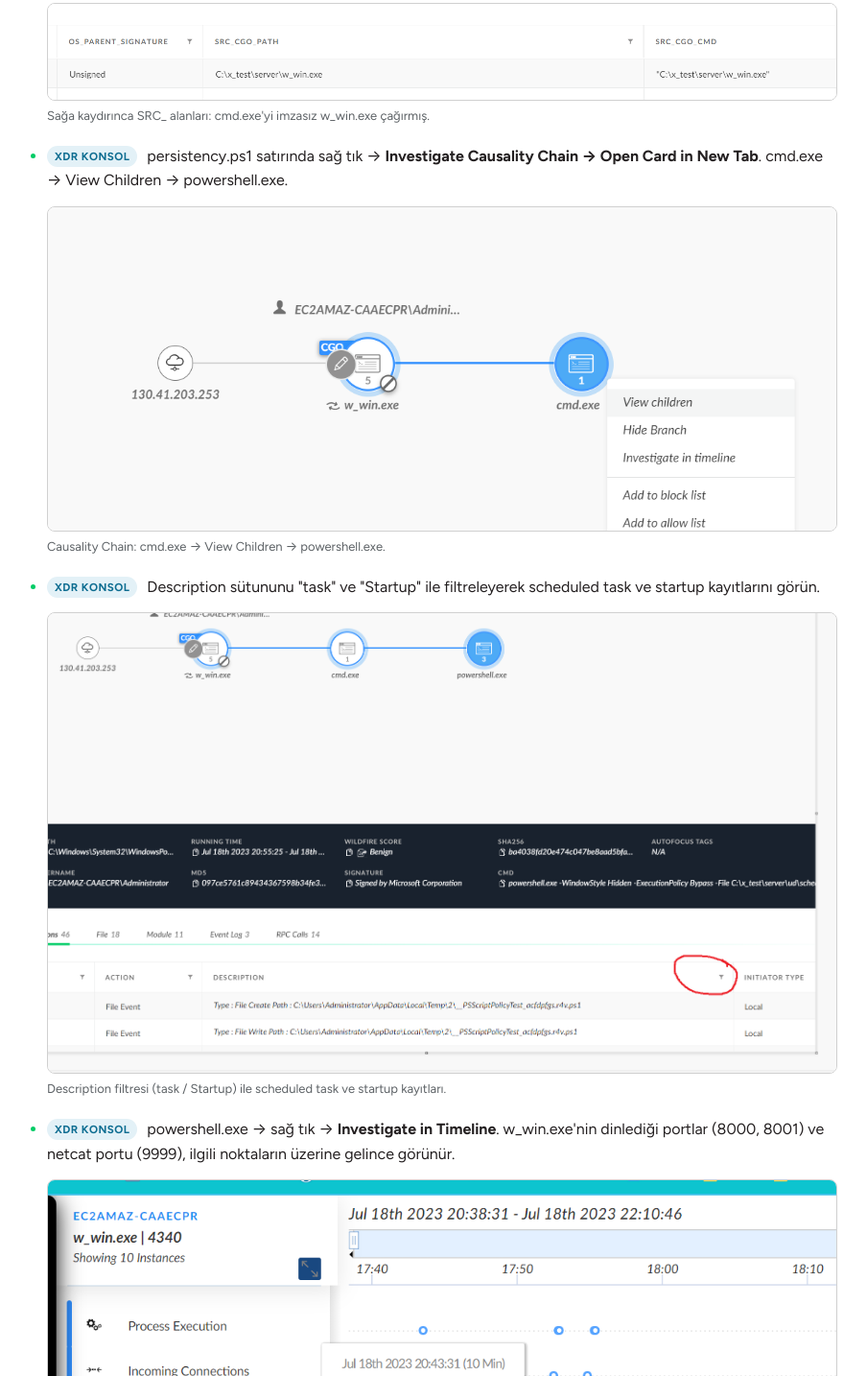
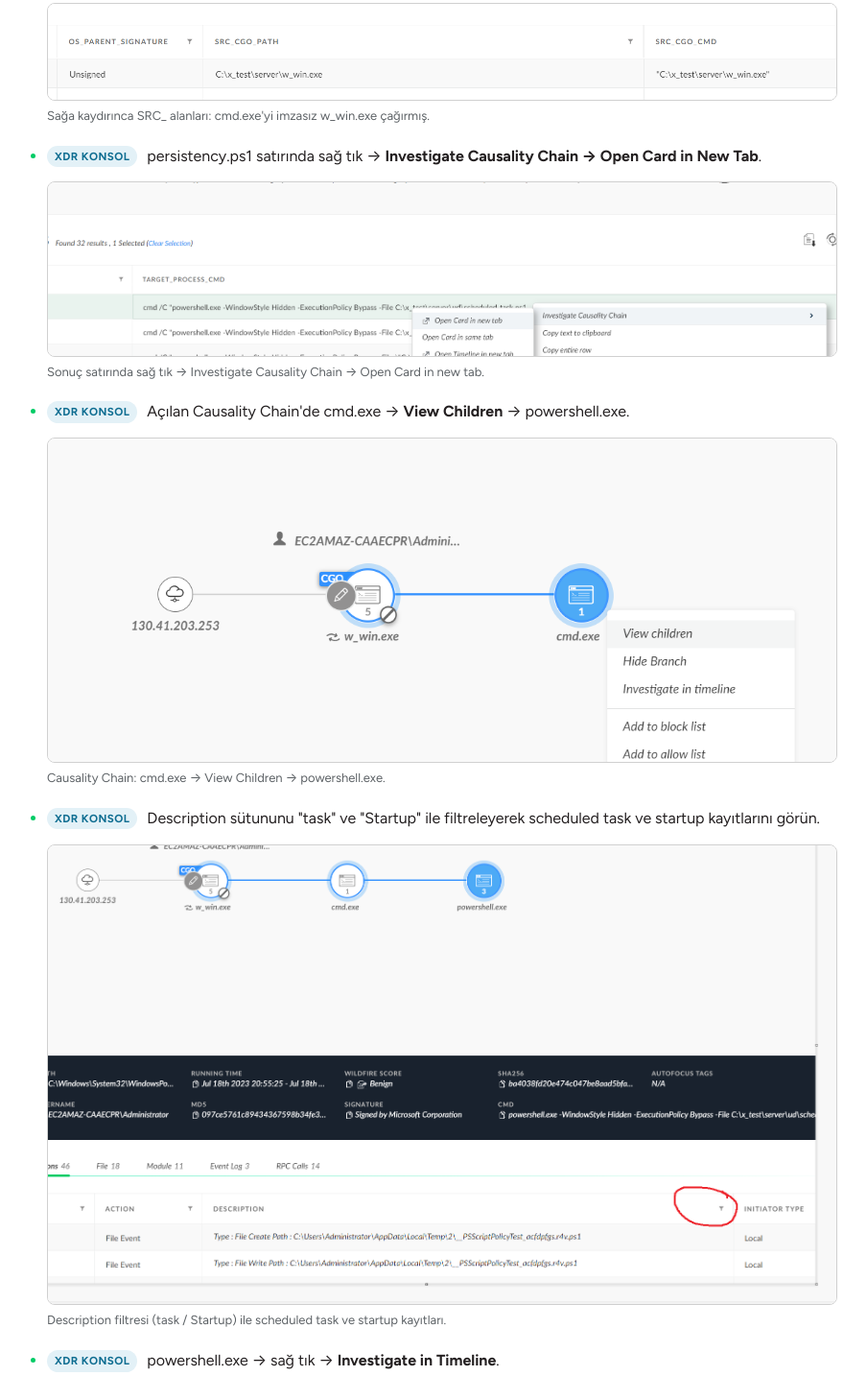
Before and after one commit to aysenursahin/EO-CORTEX-XDR-UTD-V1.3-TR, a plain HTML site: page site/index.html in a window 1280 px wide. Shown: the part 8258-9692 px from the top of the page at 96% size, without its empty margins (343-1247 px from the left). Drawn offline with Linux system fonts and the light colour scheme.

Commit message:
site: s3 ve s7'de guide'da olup atlanan ekranlari ekle
- s3: "Open Card in new tab" sag-tik menusu ve "Investigate in timeline"
  menusu eklendi; ilgili adimlar ayri bullet'lara bolundu (toplam 9 gorsel)
- s7: steganography ile uretilen JPEG (gizli hostname gorunur) eklendi
- Sadece guide sonundaki ChatGPT script-uretim ekranlari haric (lab adimi degil)

Co-Authored-By: Claude Opus 4.8 <noreply@anthropic.com>
Claude-Session: https://claude.ai/code/session_01V3GEZTumGQLaQ8h29fQUE3

```diff
--- a/site/index.html
+++ b/site/index.html
@@ -227,11 +227,15 @@ HOST = &lt;VICTIM hostname&gt;</code></pre><button class="copy" data-target="c3a
 <figure class="shot"><img loading="lazy" src="assets/s3-3-host-field.png" alt="HOST_NAME alanı"/><figcaption>HOST = kendi VICTIM makineniz.</figcaption></figure>
 <ul><li><span class="role role-xdr">XDR KONSOL</span> Sonuçlarda sağa kaydırıp <strong>SRC_</strong> alanlarına bakın: powershell'i cmd.exe'nin, cmd.exe'yi de imzasız <code>w_win.exe</code>'nin çağırdığını görürsünüz.</li></ul>
 <figure class="shot"><img loading="lazy" src="assets/s3-4-src-fields.png" alt="Sonuçlarda SRC_ ile başlayan alanlar"/><figcaption>Sağa kaydırınca SRC_ alanları: cmd.exe'yi imzasız w_win.exe çağırmış.</figcaption></figure>
-<ul><li><span class="role role-xdr">XDR KONSOL</span> persistency.ps1 satırında sağ tık → <strong>Investigate Causality Chain → Open Card in New Tab</strong>. cmd.exe → View Children → powershell.exe.</li></ul>
+<ul><li><span class="role role-xdr">XDR KONSOL</span> persistency.ps1 satırında sağ tık → <strong>Investigate Causality Chain → Open Card in New Tab</strong>.</li></ul>
+<figure class="shot"><img loading="lazy" src="assets/s3-5-causality-open.png" alt="Sağ tık menüsünde Investigate Causality Chain Open Card in new tab"/><figcaption>Sonuç satırında sağ tık → Investigate Causality Chain → Open Card in new tab.</figcaption></figure>
+<ul><li><span class="role role-xdr">XDR KONSOL</span> Açılan Causality Chain'de cmd.exe → <strong>View Children</strong> → powershell.exe.</li></ul>
 <figure class="shot"><img loading="lazy" src="assets/s3-5-causality-children.png" alt="Causality Chain View Children menüsü"/><figcaption>Causality Chain: cmd.exe → View Children → powershell.exe.</figcaption></figure>
 <ul><li><span class="role role-xdr">XDR KONSOL</span> Description sütununu "task" ve "Startup" ile filtreleyerek scheduled task ve startup kayıtlarını görün.</li></ul>
 <figure class="shot"><img loading="lazy" src="assets/s3-6-process-timeline.png" alt="Process detayları ve Description filtresi"/><figcaption>Description filtresi (task / Startup) ile scheduled task ve startup kayıtları.</figcaption></figure>
-<ul><li><span class="role role-xdr">XDR KONSOL</span> powershell.exe → sağ tık → <strong>Investigate in Timeline</strong>. w_win.exe'nin dinlediği portlar (8000, 8001) ve netcat portu (9999), ilgili noktaların üzerine gelince görünür.</li></ul>
+<ul><li><span class="role role-xdr">XDR KONSOL</span> powershell.exe → sağ tık → <strong>Investigate in Timeline</strong>.</li></ul>
+<figure class="shot"><img loading="lazy" src="assets/s3-7-timeline-menu.png" alt="powershell.exe sağ tık menüsünde Investigate in timeline"/><figcaption>powershell.exe → sağ tık → Investigate in timeline.</figcaption></figure>
+<ul><li><span class="role role-xdr">XDR KONSOL</span> Timeline'da w_win.exe'nin dinlediği portlar (8000, 8001) ve netcat portu (9999), ilgili noktaların üzerine gelince görünür.</li></ul>
 <figure class="shot"><img loading="lazy" src="assets/s3-7-timeline-ports.png" alt="Timeline görünümü portlar ve bağlantılar"/><figcaption>Timeline: w_win.exe portları (8000, 8001) ve netcat (9999).</figcaption></figure>
 <label class="done-toggle"><input data-done="s3" type="checkbox"/> Bu bölümü tamamladım</label></section>
 
@@ -292,6 +296,7 @@ HOST = &lt;VICTIM hostname&gt;</code></pre><button class="copy" data-target="c6a
 <ul><li><span class="role role-atk">ATTACKER</span> index.html → <strong>Steganography</strong>. Command alanına <code>hostname</code> yazıp Submit edin; oluşan dosya adını not alın. (İsterseniz <strong>Screenshot</strong> da deneyin.) Steganografi, veriyi masum görünümlü bir JPEG'in içine saklar.</li></ul>
 <figure class="shot"><img loading="lazy" src="assets/s7-1-steg-command.png" alt="Steganography Command hostname"/><figcaption>Steganography → Command = <code>hostname</code> → Submit.</figcaption></figure>
 <figure class="shot"><img loading="lazy" src="assets/s7-2-steg-result.png" alt="Steganography sonucu jpg dosyası"/><figcaption>Sonuç: veriyi içine saklayan <code>ud/...jpg</code> dosyası.</figcaption></figure>
+<figure class="shot"><img loading="lazy" src="assets/s7-2b-steg-jpeg.png" alt="Steganography ile üretilen JPEG, içinde gizli hostname"/><figcaption>Üretilen JPEG: <code>hostname</code> çıktısı (EC2AMAZ-…) görselin içine gizlenmiş.</figcaption></figure>
 <ul><li><span class="role role-xdr">XDR KONSOL</span> Incident Response → Query Builder → <strong>File</strong>. File Activity'de <strong>Create</strong> + <strong>Read</strong> seçin, Process NAME'e <code>w_win.exe</code> yazın:</li></ul>
 <div class="code"><pre id="c7a"><code>Process NAME = w_win.exe
 File Activity = Create + Read</code></pre><button class="copy" data-target="c7a" type="button">Kopyala</button></div>
```
Also changed, not shown: site/assets/s3-5-causality-open.png (added), site/assets/s3-7-timeline-menu.png (added), site/assets/s7-2b-steg-jpeg.png (added).
